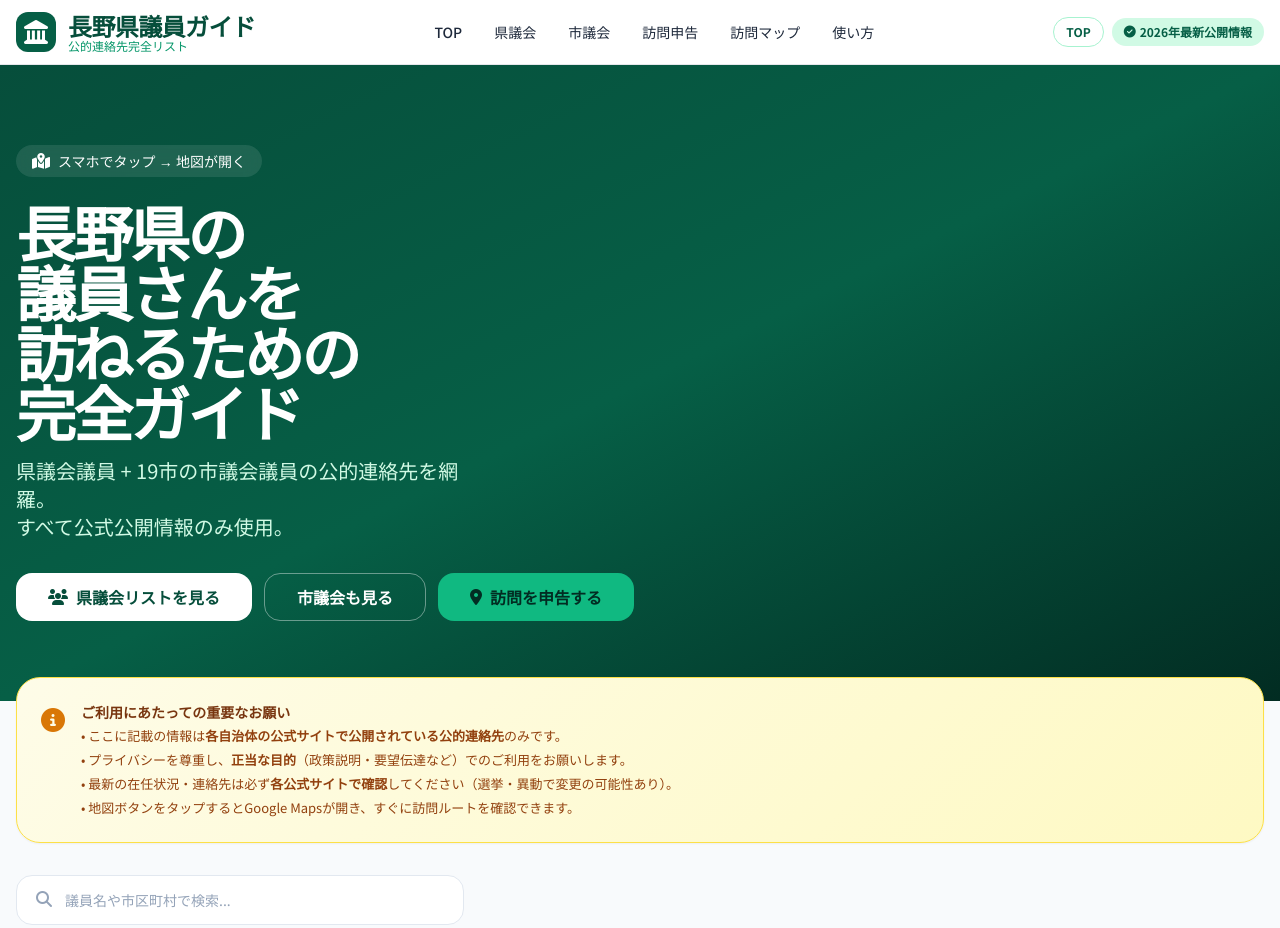
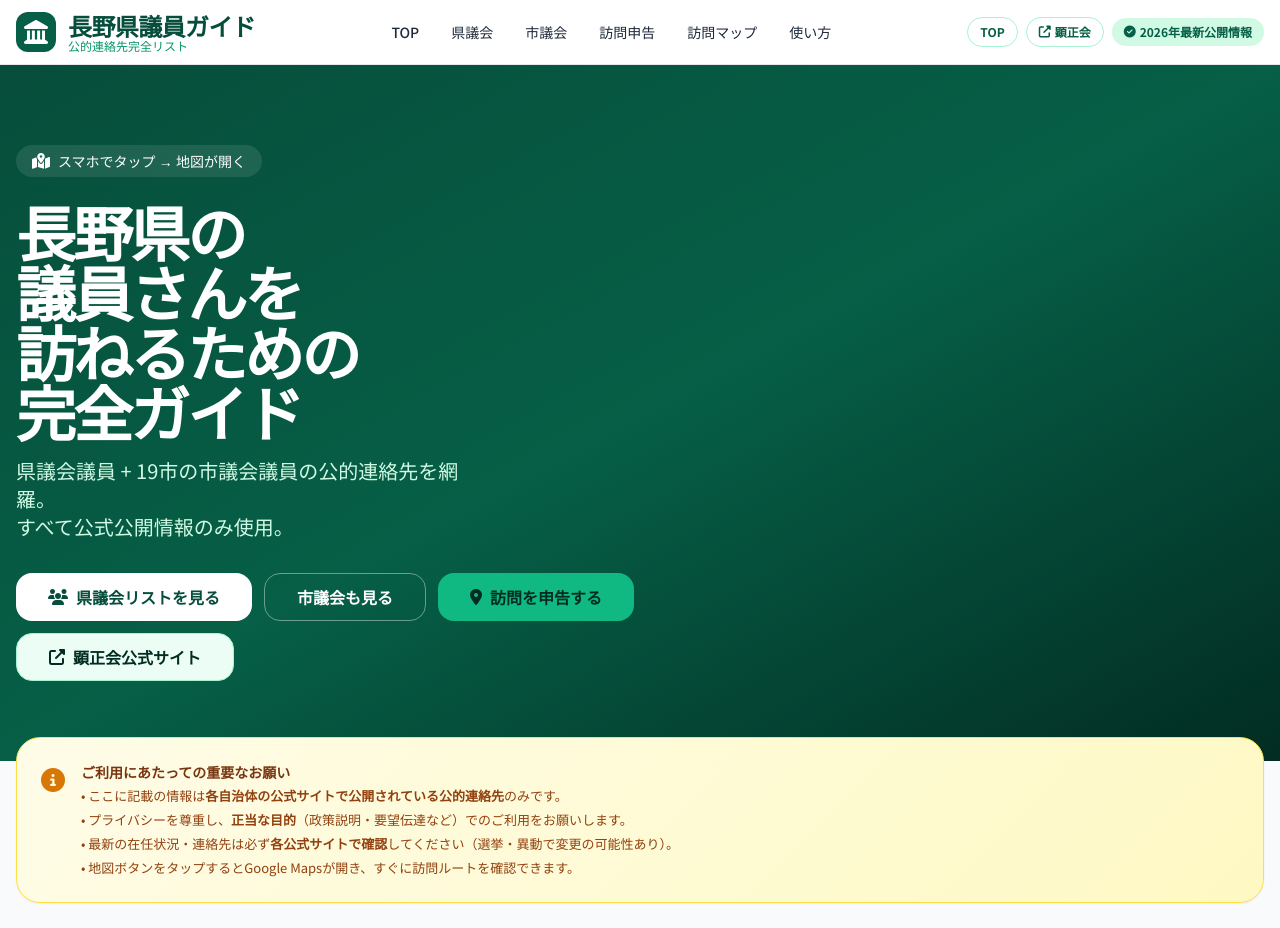
Before and after one commit to kimito-link/nagano_giin_complete_guide, a website: page index.html in a window 1280 px wide. Shown: the top 928 px of the page. Drawn offline with nearby package versions, Linux system fonts and the light colour scheme.

Commit message:
feat: add kenshokai official link

```diff
--- a/index.html
+++ b/index.html
@@ -182,6 +182,13 @@
                 <div class="flex items-center gap-x-2">
                     <a href="#top" class="px-3 py-1.5 border border-emerald-200 text-emerald-800 rounded-full text-xs font-bold hover:bg-emerald-50">
                         TOP
+                    </a>
+                    <a href="https://kenshokai.or.jp/index.html"
+                       target="_blank"
+                       rel="noopener noreferrer"
+                       class="px-3 py-1.5 border border-emerald-200 text-emerald-800 rounded-full text-xs font-bold hover:bg-emerald-50 inline-flex items-center gap-x-1">
+                        <i class="fas fa-up-right-from-square"></i>
+                        <span>顕正会</span>
                     </a>
                     <div class="px-3 py-1.5 bg-emerald-100 text-emerald-800 rounded-full text-xs font-semibold flex items-center gap-x-1">
                         <i class="fas fa-check-circle"></i>
@@ -223,6 +230,13 @@
                        class="inline-flex items-center justify-center gap-x-2 bg-emerald-500 hover:bg-emerald-400 text-emerald-950 font-semibold px-8 h-12 rounded-2xl transition-all active:scale-[0.985]">
                         <i class="fas fa-location-dot"></i>
                         <span>訪問を申告する</span>
+                    </a>
+                    <a href="https://kenshokai.or.jp/index.html"
+                       target="_blank"
+                       rel="noopener noreferrer"
+                       class="inline-flex items-center justify-center gap-x-2 border border-emerald-200 bg-emerald-50 text-emerald-950 font-semibold px-8 h-12 rounded-2xl hover:bg-white transition-all active:scale-[0.985]">
+                        <i class="fas fa-up-right-from-square"></i>
+                        <span>顕正会公式サイト</span>
                     </a>
                 </div>
             </div>
```
Also changed, not shown: nagano_giin_complete_guide.html (+14 -0 lines).
